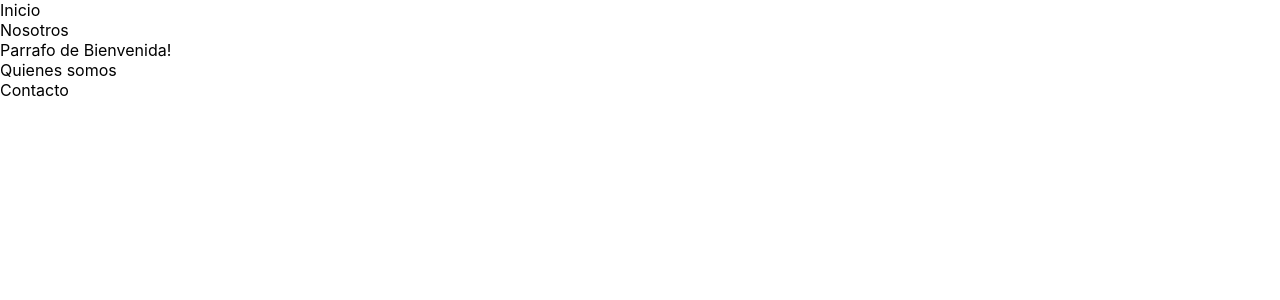
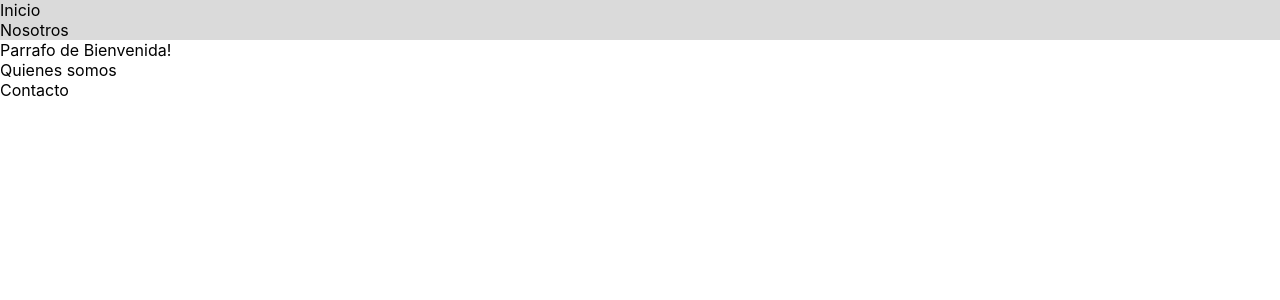
Before and after one commit to JairoCoppis/reactjs, a React (Create React App) app: page / in a window 1280 px wide. Shown: the top 300 px of the page. Built offline with nearby package versions, Linux system fonts and the light colour scheme.

Commit message:
navbar component

```diff
--- a/src/App.js
+++ b/src/App.js
@@ -1,4 +1,4 @@
-import './App.css';
+import './App.css'; // Es una libreria o extension
 import Header from './components/Header';
 import {Footer} from './components/Footer'; //EJ Footer export nombrado (si hubiera mas de uno se usa la coma)
 import Main from './components/Main';
--- a/src/components/Header.jsx
+++ b/src/components/Header.jsx
@@ -1,13 +1,10 @@
+import Navbar from "./Navbar";
+
 const Header = () => {
     return (
         <>
         <header>
-            <nav>
-                <ul>
-                    <li>Inicio</li>
-                    <li>Nosotros</li>
-                </ul>
-            </nav>
+            <Navbar/>
         </header>
         </>
     );
--- /dev/null
+++ b/src/components/Navbar.jsx
@@ -0,0 +1,14 @@
+import React from 'react'
+
+const Navbar = () => {
+  return ( //Agrgando CSS con className
+            <nav className="navbar">
+                <ul>
+                    <li>Inicio</li>
+                    <li>Nosotros</li>
+                </ul>
+            </nav>
+  )
+}
+
+export default Navbar
--- a/src/index.css
+++ b/src/index.css
@@ -11,3 +11,8 @@ code {
   font-family: source-code-pro, Menlo, Monaco, Consolas, 'Courier New',
     monospace;
 }
+
+.navbar {
+  background-color: rgb(218, 218, 218);
+
+}
```
